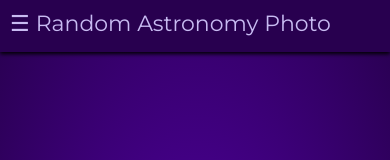
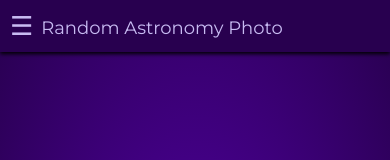
Before and after one commit to jennifercadams/Random-Astronomy-Photo, a React (Create React App) app: page / in a window 390 px wide. Shown: the top 160 px of the page. Built offline with nearby package versions, Linux system fonts and the light colour scheme.

Commit message:
added media queries to header to improve responsiveness

```diff
--- a/src/Components/Header/Header.css
+++ b/src/Components/Header/Header.css
@@ -10,12 +10,12 @@ header {
 
 #hamburger {
   display: inline;
-  font-size: 22px;
+  font-size: 26px;
   color: #c8bbf2;
   background-color: transparent;
   border: none;
   padding: 0;
-  margin-right: 6px;
+  margin-right: 8px;
 }
 
 #close {
@@ -34,13 +34,9 @@ header {
 
 h1 {
   display: inline;
-  font-size: 22px;
+  font-size: 26px;
   font-weight: 500;
   text-align: left;
-}
-
-h1 a, h1 a:hover {
-  color: #c8bbf2;
 }
 
 #nav {
@@ -86,10 +82,21 @@ header li:hover, #close:hover {
 
 header a {
   text-decoration: none;
+  color: #c8bbf2;
 }
 
-@media (max-width: 346px) {
+header a:hover, #hamburger:hover {
+  color: #f5f0fa;
+}
+
+@media (max-width: 400px) {
+  header {
+    display: flex;
+    align-items: center;
+  }
+
   h1 {
     font-size: 18px;
+    margin-top: 3px;
   }
 }
```
